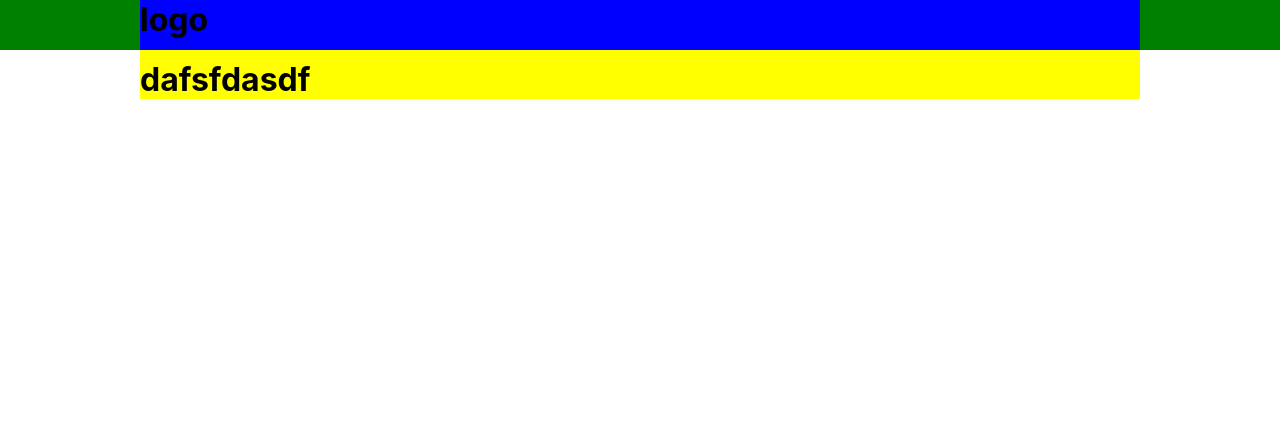
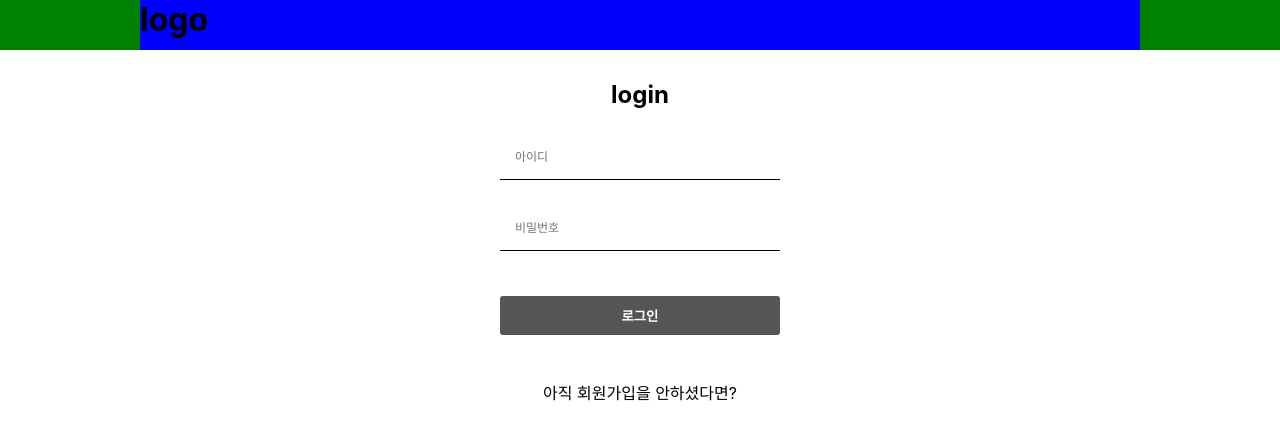
Before and after one commit to nggoong/cafe-in, a React (Create React App) app: page /login in a window 1280 px wide. Shown: the top 440 px of the page. Built offline with nearby package versions, Linux system fonts and the light colour scheme.

Commit message:
회원가입 및 로그인 페이지 UI 구현

```diff
--- a/src/App.js
+++ b/src/App.js
@@ -1,7 +1,10 @@
 import React from 'react';
 import styled from 'styled-components';
 import Header from './components/header/Header';
+import Login from './components/user/Login';
+import SignUp from './components/user/SignUp';
 import GlobalStyle from './components/styled/GlobalStyle';
+import { Routes, Route } from "react-router-dom";
 
 function App() {
   return (
@@ -15,7 +18,10 @@ function App() {
       </Contents> */}
       <Header></Header>
       <Contents>
-          <h1>dafsfdasdf</h1>
+          <Routes>
+            <Route path="/login" element={<Login />}/>
+            <Route path="/signup" element={<SignUp />}/>
+          </Routes>
       </Contents>
 
     </div>
@@ -26,7 +32,7 @@ export default App;
 
 const Contents =styled.div`
   width:90%;
-  background:yellow;
+  // background:yellow;
   max-width:1000px;
   padding-top:60px;
   margin:0 auto;
--- /dev/null
+++ b/src/components/user/Login.jsx
@@ -0,0 +1,100 @@
+import React from 'react';
+import styled from 'styled-components';
+import { Link } from "react-router-dom";
+
+
+const Login = () => {
+
+    return (
+        <LoginWrapper>
+            <h2 className='title'>login</h2>
+            <LoginBox>
+                <input type='email' placeholder="아이디"/>< br/>
+                <input type="password" placeholder="비밀번호"/>< br/>
+                <button> 로그인 </button>
+            </LoginBox>
+
+            <LinkBox>
+            <Link to='/signup'>아직 <span>회원가입</span>을 안하셨다면?</Link>
+            </LinkBox>
+        </LoginWrapper>
+    )
+}
+
+export default Login;
+
+const LoginWrapper =styled.div`
+    display: flex;
+    flex-direction: column;
+    justify-content: center;
+    align-items: center;
+    margin-bottom : 50px;
+`
+
+const LoginBox =styled.div`
+
+    p {
+        text-align: left;
+    }
+
+    input {
+        padding: 15px;
+        margin-bottom : 20px;
+        margin-top : 5px;
+        border : none;
+        border-bottom : 1px solid;
+        // border-radius : 3px;
+        width: 250px;
+
+        &:hover{
+            background-color : #EEE;
+            color : black;
+          }
+
+        &:focus{
+            outline : none;
+        }
+
+        ::placeholder{
+            font-size : 12px;
+        }
+    }
+
+    button {
+        padding: 10px;
+        width: 280px;
+        margin-top : 25px;
+        border : none;
+        border-radius : 3px;
+        background-color: #555;
+        color : white;
+        font-weight : bold;
+    }
+
+`
+
+const LinkBox =styled.div`
+    padding-top : 45px;
+
+
+    a {
+        color : black;
+        text-decoration:none;
+    }
+
+    @media (min-width: 500px) {
+        a:hover {
+          color: black;
+          font-weight : bold;
+          text-decoration: none;
+        }
+      }
+
+      @media only screen and (max-width: 600px) {
+        span {
+            font-weight: bold;
+            text-decoration: underline;
+        }
+      }
+
+`
--- /dev/null
+++ b/src/components/user/SignUp.jsx
@@ -0,0 +1,78 @@
+import React from 'react';
+import styled from 'styled-components';
+
+const SignUp = () => {
+
+    return (
+        <SingupWrapper>
+            <h2>Join</h2>
+            <SignupBox>
+            <p>아이디</p><input placeholder="아이디를 입력하세요"/>< br/>
+            <p>닉네임</p><input placeholder="닉네임을 입력하세요"/>< br/>
+            <p>비밀번호</p><input type="password" placeholder="비밀번호를 입력하세요"/>< br/>
+            <p>비밀번호 확인</p><input type="password" placeholder="비밀번호를 다시 입력하세요"/>< br/>
+            <button>회원가입</button>
+            </SignupBox>
+
+
+        </SingupWrapper>
+    )
+}
+
+export default SignUp;
+
+const SingupWrapper =styled.div`
+    display: flex;
+    flex-direction: column;
+    justify-content: center;
+    align-items: center;
+    margin-bottom : 50px;
+`
+
+const SignupBox =styled.div`
+
+    margin-top : 15px;
+
+
+    p {
+        text-align: left;
+        font-size : small;
+        font-weight : bold;
+    }
+
+    input {
+        padding: 15px;
+        padding-bottom : 8px;
+        margin-bottom : 20px;
+        margin-top : 5px;
+        border : none;
+        border-bottom : 1px solid;
+        // border-radius : 3px;
+        width: 250px;
+
+        &:hover{
+            background-color : #EEE;
+            color : black;
+          }
+
+        &:focus{
+            outline : none;
+        }
+
+        ::placeholder{
+            font-size : 12px;
+        }
+    }
+
+    button {
+        padding: 10px;
+        width: 280px;
+        margin-top : 25px;
+        border : none;
+        border-radius : 3px;
+        background-color: #555;
+        color : white;
+        font-weight : bold;
+    }
+
+`
--- a/src/index.js
+++ b/src/index.js
@@ -3,12 +3,16 @@ import ReactDOM from 'react-dom/client';
 import './index.css';
 import App from './App';
 import reportWebVitals from './reportWebVitals';
+import { BrowserRouter } from "react-router-dom";
+
 
 const root = ReactDOM.createRoot(document.getElementById('root'));
 root.render(
-  <React.StrictMode>
-    <App />
-  </React.StrictMode>
+  <BrowserRouter>
+    <React.StrictMode>
+      <App />
+    </React.StrictMode>
+  </BrowserRouter>
 );
 
 // If you want to start measuring performance in your app, pass a function
```
